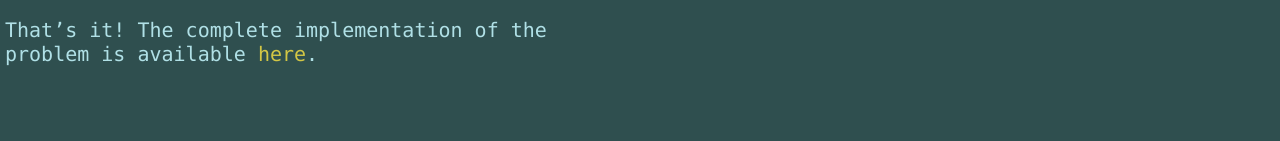
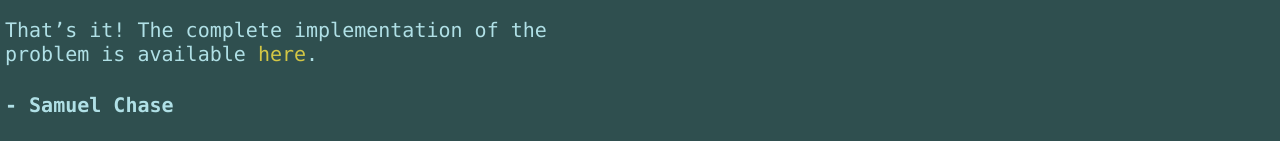
Before and after one commit to codesurfers/codesurfers.github.io, a Jekyll site: the page built from _posts/2014-07-07-k-most-frequent-lines-in-a-log-file.md, in a window 1280 px wide and 900 px high, scrolled down 3205 px. Shown: the part 756-897 px from the top of the window. Built offline with Jekyll 4.4.1, drawn with Linux system fonts in a browser that asks for light colours; Markdown is read by kramdown in place of the engine named in the settings; before the commit the page ends 4047 px from its top, so only the background shows below that.

Commit message:
Add author field to article

```diff
--- a/_layouts/post.html
+++ b/_layouts/post.html
@@ -29,6 +29,7 @@
       <article class="post">
         <h3> {{ page.title }} </h3>
         {{ content }}
+        <h4> - {{ page.author }} </h4>
       </article>
 
     </section>
```
